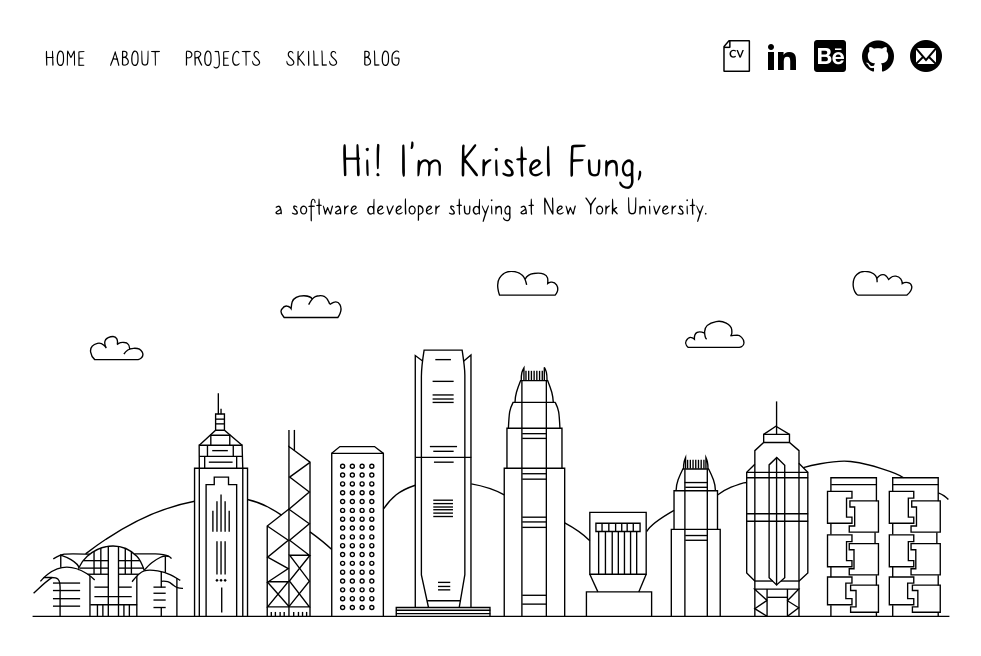
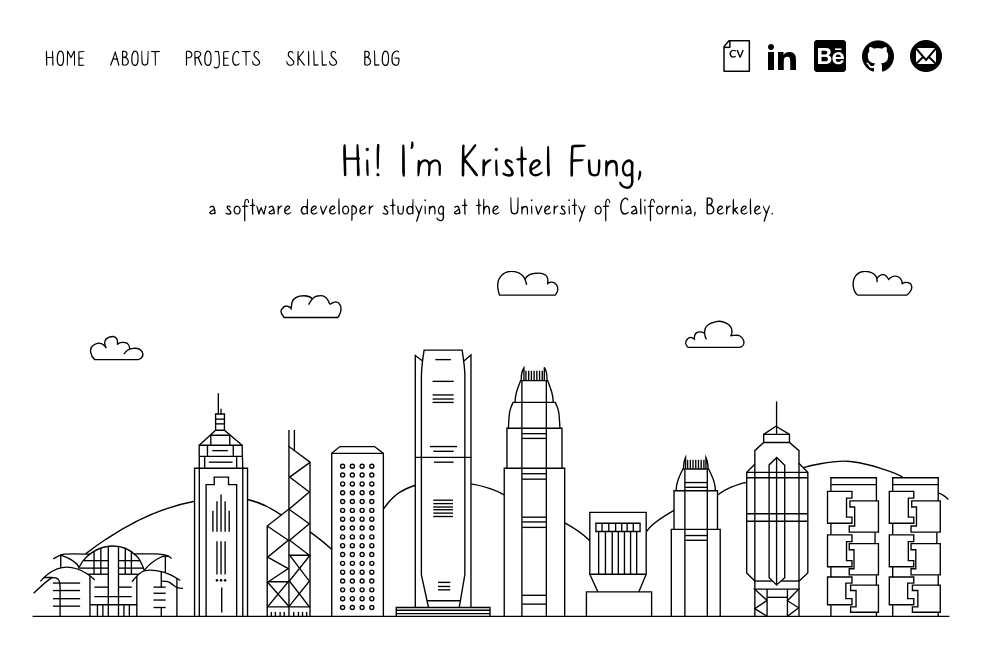
Before and after one commit to kristelfung/bullet-journal, a Jekyll site: the page built from index.md, in a window 1280 px wide. Shown: the top 656 px of the page, without its empty margins (149-1130 px from the left). Built offline with Jekyll 4.4.1, drawn with Linux system fonts in a browser that asks for light colours; some web fonts are replaced; a script that is not in the unit is left out.

Commit message:
change college

```diff
--- a/index.md
+++ b/index.md
@@ -4,4 +4,4 @@ order: 1
 layout: home
 ---
 # Hi! I'm Kristel Fung,
-#### a software developer studying at New York University.
+#### a software developer studying at the University of California, Berkeley.
```
